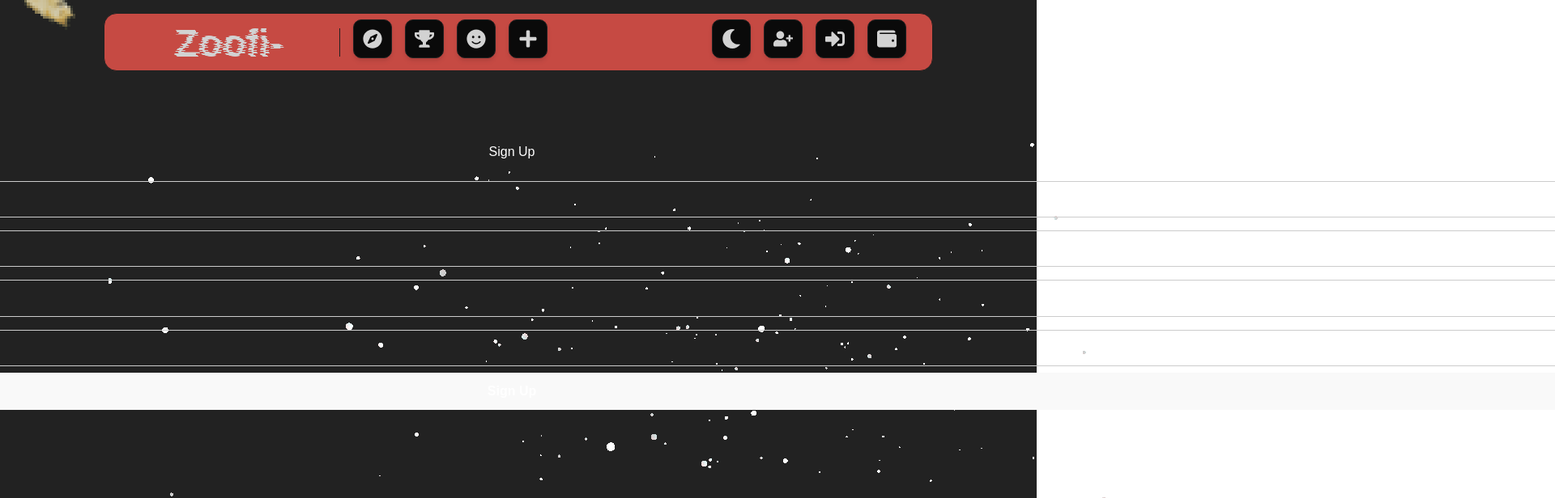
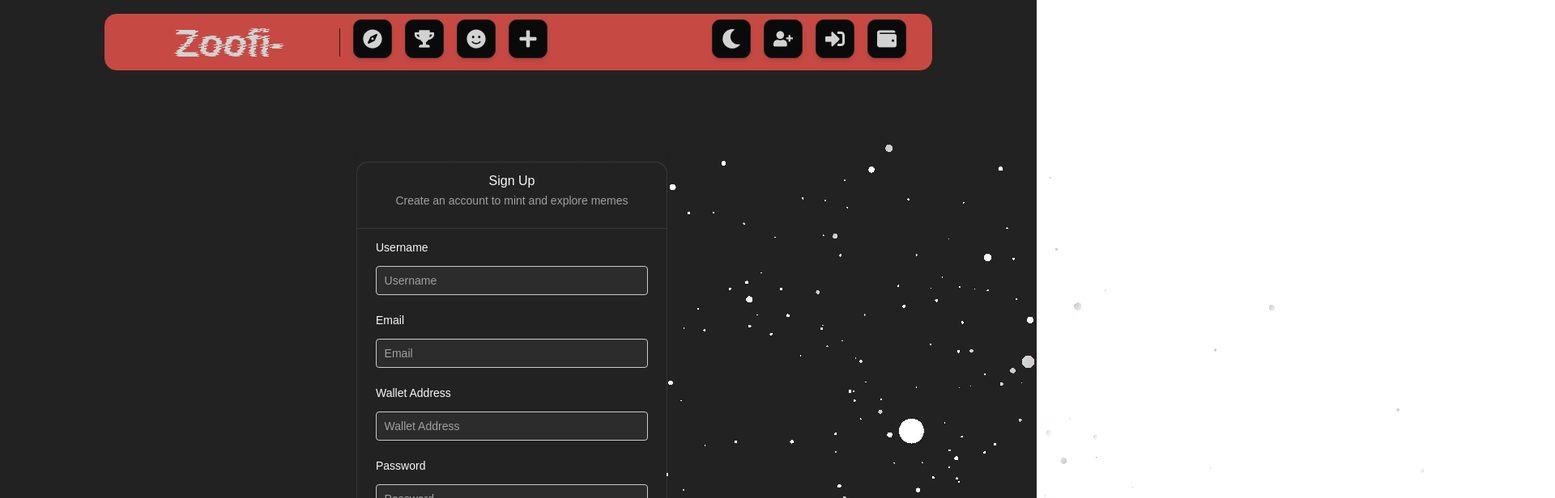
Before and after one commit to psykickguy/ZooFi-, a React (Vite) app in the folder frontend/: page /signup in a window 1280 px wide. Shown: the top 616 px of the page at 81% size, 1920 px wide, since content can reach past the window. Built offline with nearby package versions, Linux system fonts and the light colour scheme; no server answers.

Commit message:
signup works now

```diff
--- a/frontend/src/pages/users/signup.jsx
+++ b/frontend/src/pages/users/signup.jsx
@@ -1,8 +1,22 @@
-// src/pages/users/signup.jsx
+"use client";
+
 import React, { useState } from "react";
 import { useNavigate } from "react-router-dom";
 import api from "../../services/api";
-import "./auth.css"; // Assuming you have some CSS for styling
+import "./auth.css";
+import { MagicCard } from "../../components/magicui/magic-card"; // ✅ Added for card styling
+import { Button } from "../../components/ui/button"; // ✅ UI Button
+import {
+  Card,
+  CardContent,
+  CardDescription,
+  CardFooter,
+  CardHeader,
+  CardTitle,
+} from "../../components/ui/card"; // ✅ Card components
+import { Input } from "../../components/ui/input"; // ✅ Input component
+import { Label } from "../../components/ui/label"; // ✅ Label component
+import { useTheme } from "next-themes"; // ✅ Theme hook for styling
 
 export default function Signup() {
   const [form, setForm] = useState({
@@ -20,50 +34,87 @@ export default function Signup() {
   const handleSubmit = async (e) => {
     e.preventDefault();
     try {
-      await api.post("/signup", form);
+      await api.post("/api/signup", form);
       nav("/explore");
     } catch (err) {
       setError(err.response?.data?.message || "Signup failed");
     }
   };
 
+  const { theme } = useTheme(); // ✅ Theme for gradientColor
+
   return (
-    <div className="auth-container">
-      <h2>Sign Up</h2>
-      {error && <p className="error">{error}</p>}
+    // ✅ REPLACED old layout with Card UI
+    <Card className="auth-container p-0 max-w-sm w-full shadow-none border-none">
+      <MagicCard
+        gradientColor={theme === "dark" ? "#262626" : "#D9D9D955"}
+        className="p-0"
+      >
+        <CardHeader className="border-b border-border p-4 [.border-b]:pb-4">
+          <CardTitle>Sign Up</CardTitle>
+          <CardDescription>
+            Create an account to mint and explore memes
+          </CardDescription>
+        </CardHeader>
         <form onSubmit={handleSubmit}>
-        <input
+          <CardContent className="p-4">
+            <div className="grid gap-4">
+              <div className="grid gap-2">
+                <Label htmlFor="username">Username</Label>
+                <Input
+                  id="username"
                   name="username"
                   value={form.username}
                   onChange={handleChange}
                   placeholder="Username"
                   required
                 />
-        <input
+              </div>
+              <div className="grid gap-2">
+                <Label htmlFor="email">Email</Label>
+                <Input
+                  id="email"
+                  type="email"
                   name="email"
-          type="email"
                   value={form.email}
                   onChange={handleChange}
                   placeholder="Email"
                   required
                 />
-        <input
+              </div>
+              <div className="grid gap-2">
+                <Label htmlFor="walletAddress">Wallet Address</Label>
+                <Input
+                  id="walletAddress"
                   name="walletAddress"
                   value={form.walletAddress}
                   onChange={handleChange}
                   placeholder="Wallet Address"
                   required
                 />
-        <input
+              </div>
+              <div className="grid gap-2">
+                <Label htmlFor="password">Password</Label>
+                <Input
+                  id="password"
+                  type="password"
                   name="password"
-          type="password"
                   value={form.password}
                   onChange={handleChange}
                   placeholder="Password"
                   required
                 />
-        <button type="submit">Sign Up</button>
+              </div>
+              {error && <p className="text-sm text-red-500 mt-1">{error}</p>}
+            </div>
+          </CardContent>
+          <CardFooter className="p-4 border-t border-border [.border-t]:pt-4">
+            <Button className="w-full" type="submit">
+              Sign Up
+            </Button>
+          </CardFooter>
         </form>
-    </div>
+      </MagicCard>
+    </Card>
   );
 }
```
Also changed, not shown: frontend/src/pages/users/login.jsx (+0 -24 lines). Lines whose indentation alone changed are shown as unchanged.
